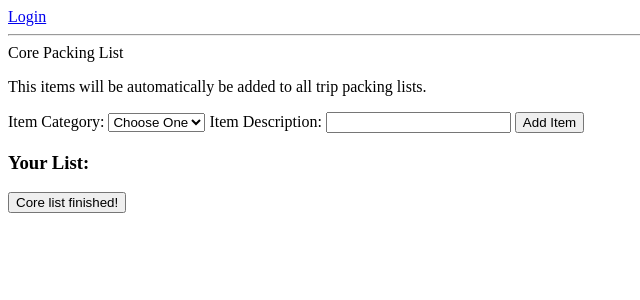
After one commit to khdouglass/packbright, a Flask app: template templates/create_core_list.html in a window 1280 px wide. The commit adds this page. Shown: the top 300 px of the page, without its empty margins (0-640 px from the left). Run offline with Flask 2, Linux system fonts and the light colour scheme; the template is opened without the code that fills it, so the values that code supplies are empty; some libraries are stand-ins or nearby versions.

Commit message:
added core list functionality and past trips links

```diff
--- a/server.py
+++ b/server.py
@@ -22,7 +22,6 @@ app.secret_key = "ABC"
 # Normally, if you use an undefined variable in Jinja2, it fails silently.
 # This is horrible. Fix this so that, instead, it raises an error.
 app.jinja_env.undefined = StrictUndefined
-
 
 
 @app.route('/')
@@ -73,14 +72,65 @@ def user_landing():
 
     # see/edit core list.
     # link to view past trips.
+    trips = db.session.query(Trip.trip_name).filter_by(user_id='khdouglass').all()
 
-    return render_template('user_landing.html')
+    return render_template('user_landing.html', trips=trips)
 
 @app.route('/core_list')
 def core_list():
     """Create user core packling list."""
 
-    pass
+    # query db for user's core list
+    core_list_id = db.session.query(CoreList.core_list_id).filter_by(user_id='khdouglass').one()
+
+    # create user's core list in db
+    if core_list_id is not None:
+        core_list = db.session.query(Item.description, Category.category_name).join(CoreListItem, CoreList, Category).filter(CoreList.user_id=='khdouglass').all()
+
+        return render_template('core_list.html', core_list=core_list)
+    else:
+        trip_name = session['trip_name']
+
+        # get categories from DB
+        categories = db.session.query(Category.category_name).order_by(Category.category_name).all()
+
+        return render_template('create_core_list.html', categories=categories, trip_name=trip_name)
+
+
+@app.route('/create_core_list', methods=['POST'])
+def process_core_list():
+    """Add items to user's core packing list."""
+
+
+    # else:
+    #     core_list_id = CoreList(user_id='khdouglass')
+    #     db.session.add(core_list_id)
+    #     db.session.commit()
+
+
+    # get user input from html
+    item_category = request.form.get('category')
+    item_description = request.form.get('description')
+
+    # query db for id associated with item_category
+    category_id = db.session.query(Category.category_id).filter_by(category_name=item_category).one()
+
+    # query db for item matching category and description from user
+    new_item = db.session.query(Item).filter_by(category_id=category_id, description=item_description).first()
+
+    # create new item if not in db
+    if new_item is None:
+        new_item = Item(category_id=category_id, description=item_description)
+        db.session.add(new_item)
+        db.session.commit()
+
+    #create new core_list_items instance
+    core_list_item = CoreListItem(core_list_id=core_list_id, item_id=new_item.item_id)
+    db.session.add(core_list_item)
+
+    db.session.commit()
+
+    return "Item added"
 
 
 @app.route('/new_trip')
@@ -172,9 +222,6 @@ def new_trip():
 def create_list():
     """Create packing list for specified location."""
 
-    # add items to packing list.
-    # option to add another location to your trip or see complete list.
-
     # get info from html
     num_outfits = request.args.get('num_outfits')
     purpose = request.args.get('purpose')
@@ -236,32 +283,34 @@ def add_item():
     return "Item added"
 
 
-@app.route('/packing_list')
-def complete_list():
+@app.route('/packing_list/<trip_name>', methods=['GET'])
+def complete_list(trip_name):
     """Display complete packing list for trip."""
 
-    # include core items.
-    # option of viewing items by location or by category.
+    # retrieve trip from session
+    if 'trip_name' in session:
+        trip_name = session['trip_name']
 
-    # retrieve trip from session
-    trip = session['trip_name']
+    trip_id = db.session.query(Trip.trip_id).filter_by(trip_name=trip_name).one()
+
+    # query db for location weather
+    location_weather_list = db.session.query(Weather.temperature_high, Weather.temperature_low, WeatherSummary.icon_url, Location.location_name).join(WeatherSummary, LocationVisit, Location).filter(LocationVisit.trip_id==trip_id).all()
 
     # query db for trip items
-    trip_locations = db.session.query(LocationVisit.location_visit_id).join(Trip).filter_by(trip_name=trip).all()
+    trip_locations = db.session.query(LocationVisit.location_visit_id).join(Trip).filter_by(trip_name=trip_name).all()
     items = db.session.query(Item.description, Location.location_name, Category.category_name).join(LocationVisitItem, LocationVisit, Category, Location).filter(LocationVisit.location_visit_id.in_(trip_locations)).all()
+    core_list = db.session.query(Item.description, Category.category_name).join(CoreListItem, CoreList, Category).filter(CoreList.user_id=='khdouglass').all()
+
+    return render_template('packing_list.html', items=items, trip_name=trip_name, core_list=core_list, location_weather_list=location_weather_list)
 
 
-    return render_template('packing_list.html', items=items)
+@app.route('/reset_trip')
+def reset_trip():
+    """Reset session to create new trip."""
 
+    del session['trip_name']
 
-@app.route('/past_trips')
-def past_trips():
-    """Display user's past trips."""
-
-    # list of past trips information.
-
-    pass
-
+    return redirect('/user_landing')
 
 
 if __name__ == "__main__":
--- a/templates/base.html
+++ b/templates/base.html
@@ -2,6 +2,10 @@
 <html>
 <head>
     <title>PACK APP NAME</title>
+    <script> console.log("hi")</script>
+    <script src='https://code.jquery.com/jquery.js'></script>
+    <script type="text/javascript" src="https://mottie.github.io/tablesorter/dist/js/jquery.tablesorter.min.js">
+    </script>
 </head>
 <body>
 
--- /dev/null
+++ b/templates/create_core_list.html
@@ -0,0 +1,47 @@
+{% extends 'base.html' %}
+
+{% block title %}PACK MANAGER{% endblock %}
+
+{% block content %}
+
+    <div>Core Packing List</div>
+    <p>This items will be automatically be added to all trip packing lists.</p>
+    <form id='new-item' method='POST'>
+        Item Category:
+        <select id='item-category' name='category'>
+            <option value="" disabled selected>Choose One</option>
+            {% for category in categories %}
+            <option value='{{ category[0] }}'>{{ category[0] }}</option>
+            {% endfor %}
+        </select>
+        Item Description: <input type='text' id='item-description' name='description'>
+        <input type="Submit" value='Add Item'>
+    </form>
+
+    <h3 id='item-list'> Your List: </h3>
+
+    <form action='/user_landing'>
+        <input type='submit' value='Core list finished!'>
+    </form>
+
+    <script src='https://code.jquery.com/jquery.js'></script>
+    <script src='/static/js/location.js' type='text/javascript'></script>
+
+    <script>
+    function addItem(evt) {
+        evt.preventDefault();
+
+        var formInputs = {
+            "category": $('#item-category').val(),
+            "description": $('#item-description').val()
+        };
+
+        $.post("/core_list", formInputs);
+        $("#item-list").after('<p>['+formInputs['category']+'] '+formInputs['description']+'</p>');
+        $("#item-description").val("");
+    }
+
+    $('#new-item').on('submit', addItem);
+    </script>
+
+{% endblock %}
```
Also changed, not shown: templates/core_list.html (added, +32 -0 lines), templates/create_list.html (+8 -9 lines), templates/new_trip.html (+6 -10 lines), templates/packing_list.html (+48 -9 lines), templates/user_landing.html (+17 -8 lines).
